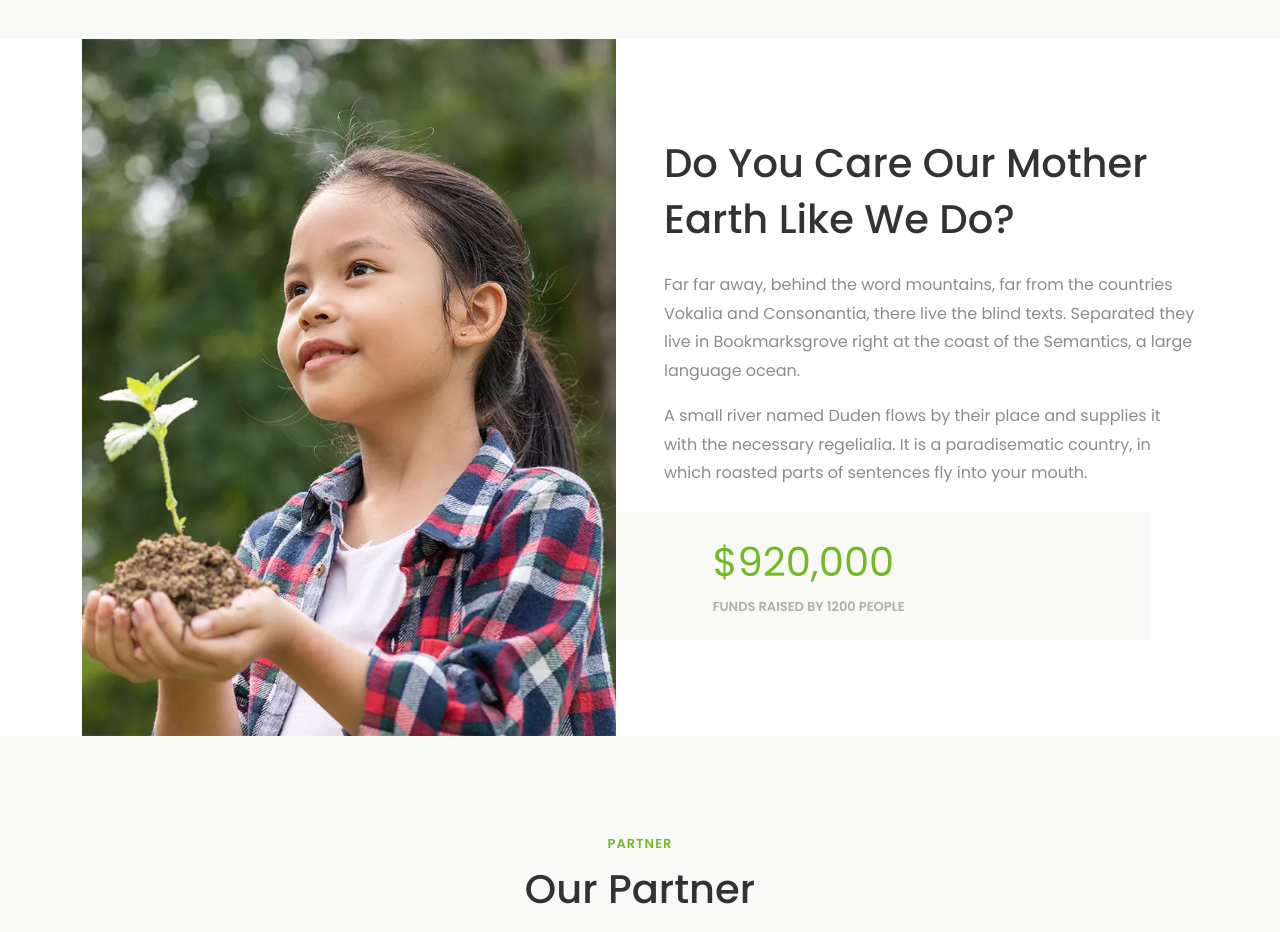
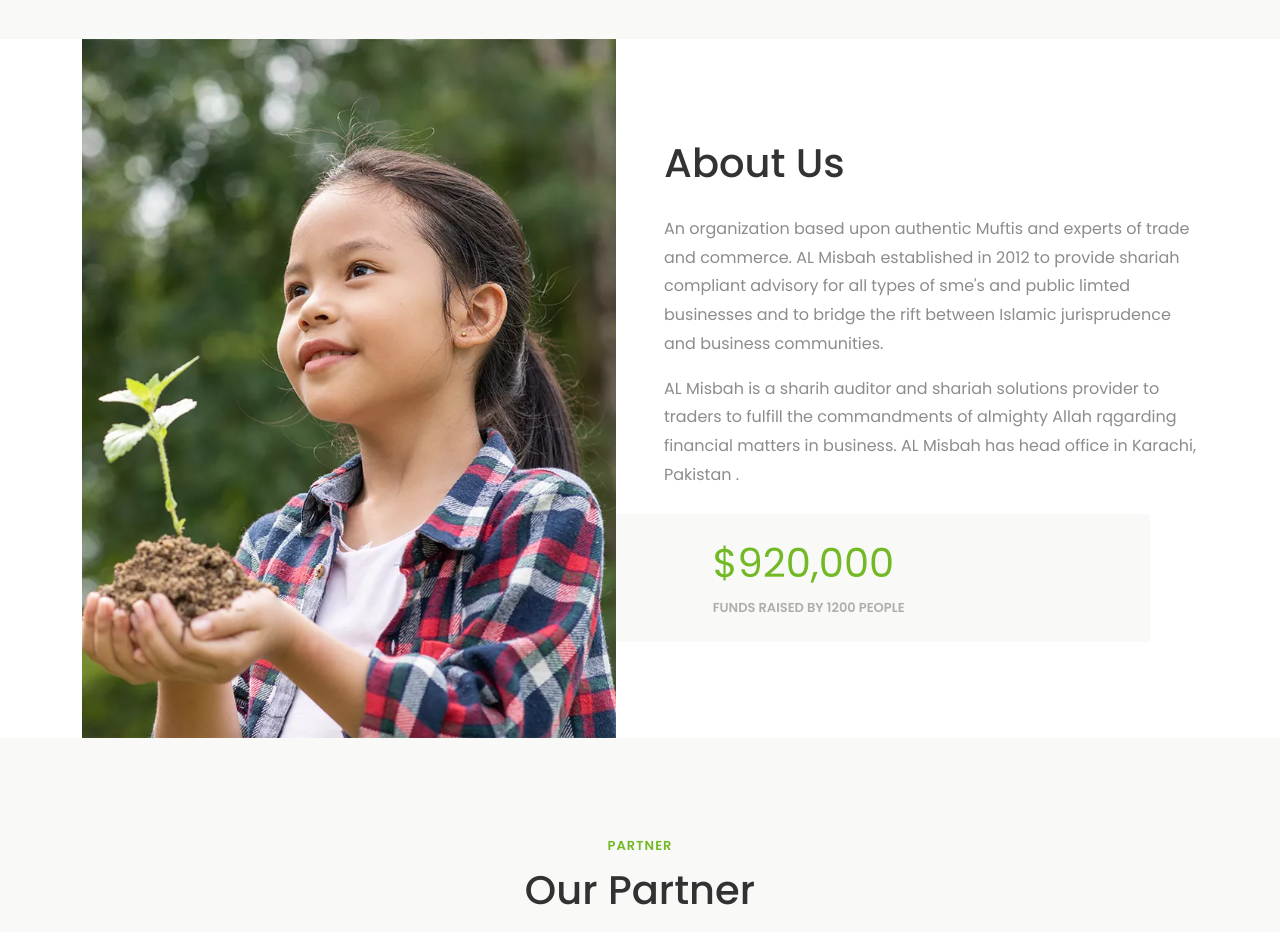
Before and after one commit to Faizan-zia340/Al-Misbah-web, a plain HTML site: page index.html in a window 1280 px wide. Shown: the part 5140-6072 px from the top of the page. Drawn offline with Linux system fonts and the light colour scheme; some icons are missing; a web font is replaced by a local one.

Commit message:
update on about page

```diff
--- a/index.html
+++ b/index.html
@@ -612,15 +612,9 @@
                 <div class="col-md-6 heading-section d-flex align-items-center" data-aos="fade-up" data-aos-delay="200"
                     data-aos-duration="1000">
                     <div class="mt-0 my-lg-5 py-5">
-                        <h2 class="mb-4">Do You Care Our Mother Earth Like We Do?</h2>
-                        <p>Far far away, behind the word mountains, far from the countries Vokalia and Consonantia,
-                            there live the
-                            blind texts. Separated they live in Bookmarksgrove right at the coast of the Semantics, a
-                            large language
-                            ocean.</p>
-                        <p>A small river named Duden flows by their place and supplies it with the necessary regelialia.
-                            It is a
-                            paradisematic country, in which roasted parts of sentences fly into your mouth.</p>
+                        <h2 class="mb-4">About Us</h2>
+                        <p>An organization based upon authentic Muftis and experts of trade and commerce. AL Misbah established in 2012 to provide shariah compliant advisory for all types of sme's and public limted businesses and to bridge the rift between Islamic jurisprudence and business communities. </p>
+                        <p>AL Misbah is a sharih auditor and shariah solutions provider to traders to fulfill the commandments of almighty Allah rqgarding financial matters in business. AL Misbah has head office in Karachi, Pakistan .</p>
                         <div class="fund-raised mt-lg-4 d-flex align-items-center">
                             <div class="icon">
                                 <span class="flaticon-heart"></span>
```
Also changed, not shown: pages/About.html (+3 -6 lines).
